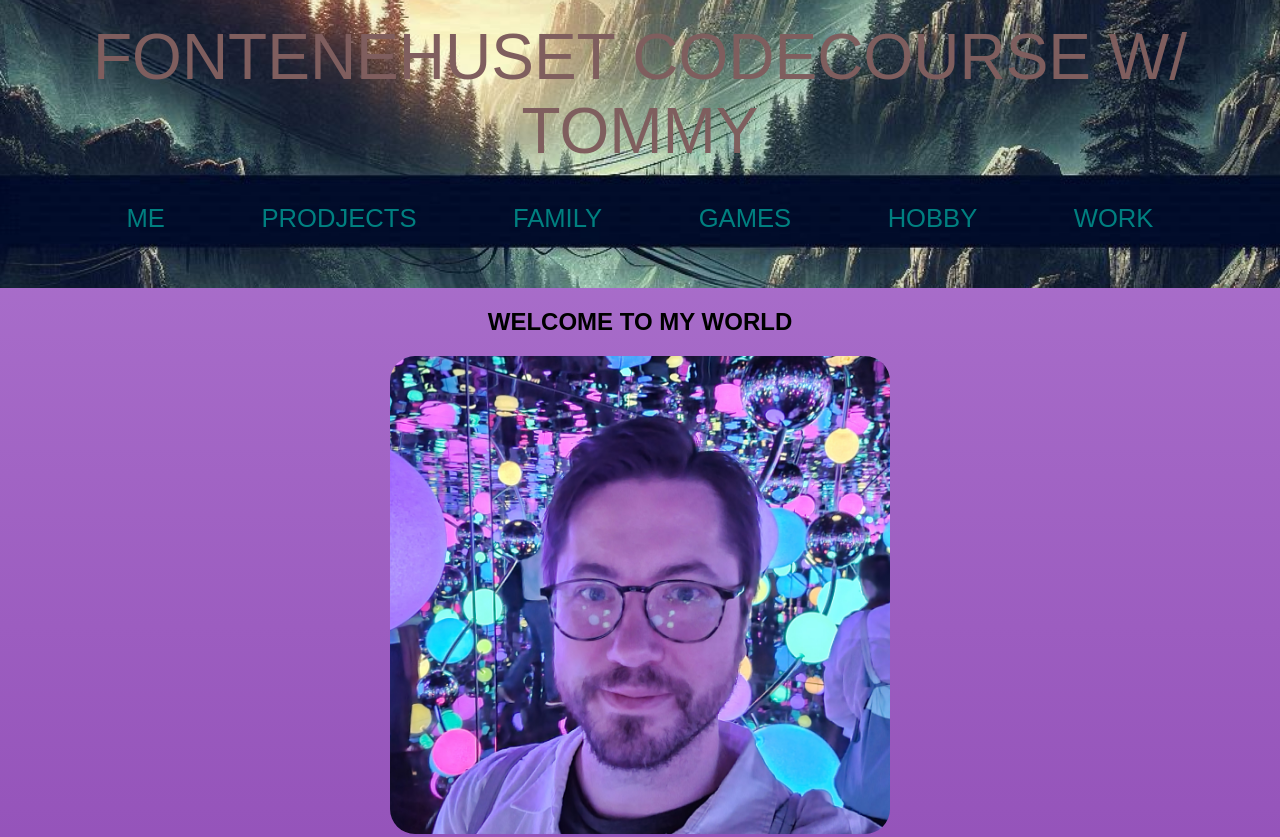
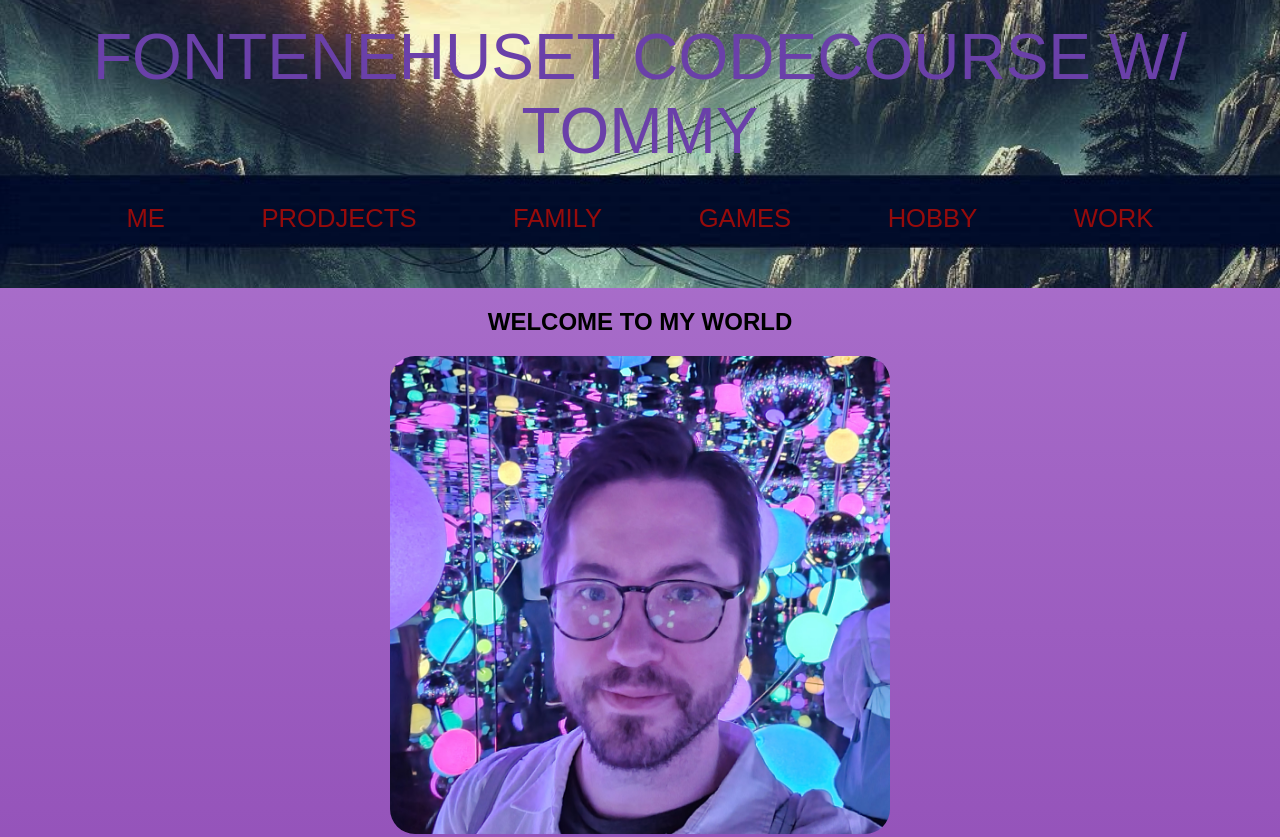
Before and after one commit to Buhuu81/Tommy-Oppgave-1-Bruk-HTML-og-CSS-sammen-29.04.2025, a website: page index.html in a window 1280 px wide. Shown: the top 837 px of the page. Drawn offline with Linux system fonts and the light colour scheme; a web font is replaced by a local one.

Commit message:
Dag done

```diff
--- a/styles.css
+++ b/styles.css
@@ -16,7 +16,7 @@ header {
     background-image: url('Bilder/Header_forrest.png');
     background-size: cover;
     background-position: center;
-    color: rgb(127, 94, 94);
+    color: rgb(106, 64, 169);
     padding: 20px;
 }
 
@@ -33,7 +33,7 @@ header {
 
 .navigationList a {
     text-decoration: none;
-    color: teal;
+    color: rgb(151, 11, 11);
     transition: 0.3s;
     font-weight: 400;
 }
@@ -71,7 +71,7 @@ header {
 .project-list a,
 .steam-games a {
     text-decoration: none;
-    color: teal;
+    color: rgb(0, 0, 0);
     transition: 0.3s;
 }
 
```
